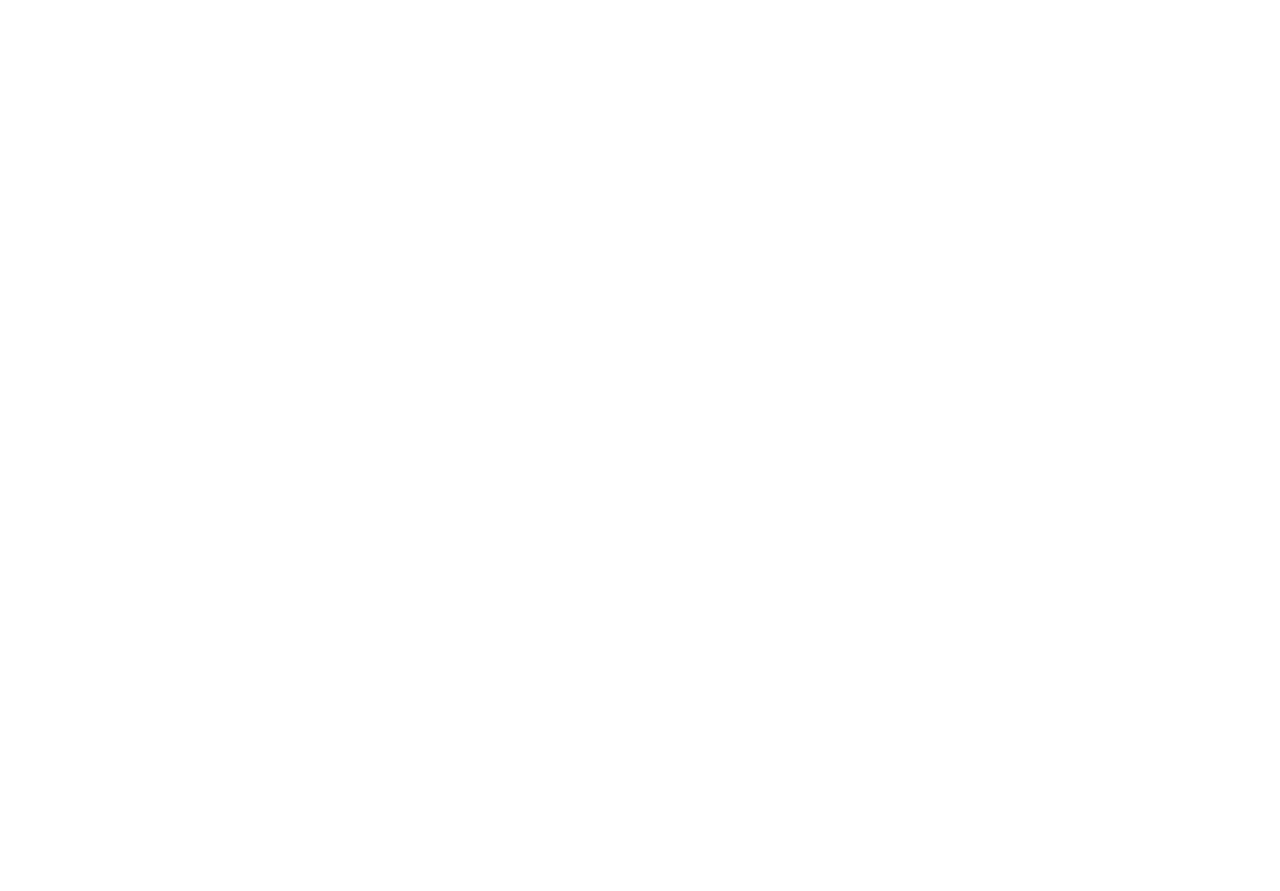
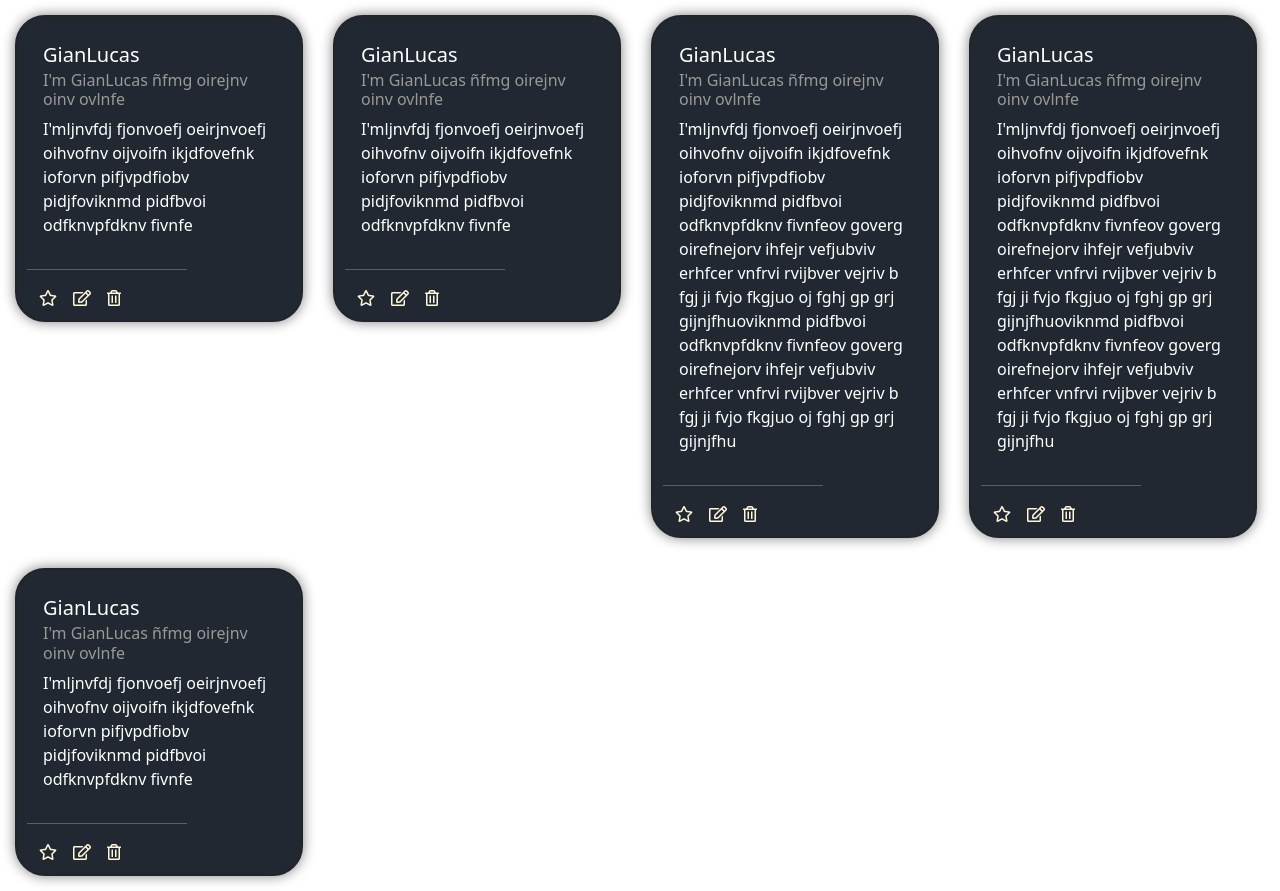
Before and after one commit to CoderVinicius/iron-notes, a React (Create React App) app: page / in a window 1280 px wide. Before the commit the page ends 800 px from the top, so only its background shows below. Built offline with nearby package versions, Linux system fonts and the light colour scheme; no server answers.

Commit message:
GianLucas - AllCard - 03/07

```diff
--- a/package.json
+++ b/package.json
@@ -6,6 +6,7 @@
     "@testing-library/jest-dom": "^5.14.1",
     "@testing-library/react": "^11.2.7",
     "@testing-library/user-event": "^12.8.3",
+    "axios": "^0.21.1",
     "bootstrap": "^5.0.2",
     "react": "^17.0.2",
     "react-dom": "^17.0.2",
--- a/src/components/AllCards.js
+++ b/src/components/AllCards.js
@@ -0,0 +1,57 @@
+import React from "react";
+import GlobalCards from "./GlobalCards";
+import axios from "axios";
+
+class AllCard extends React.Component {
+  state = {
+    cardsNotes: [],
+  };
+
+  componentDidMount = async () => {
+    try {
+      const response = await axios
+        .get("https://ironrest.herokuapp.com/IronNote")
+        .then((response) => {
+          this.setState({ cardsNotes: { ...response.data } });
+        });
+    } catch (err) {
+      console.log(err);
+    }
+  };
+
+  render() {
+      console.log(this.state.cardsNotes)
+    return (
+      <div class="d-flex flex-wrap">
+        <GlobalCards
+          id={this.state.cardsNotes._data}
+          name="GianLucas"
+          description="I'm GianLucas ñfmg oirejnv oinv ovlnfe"
+          myNote="I'mljnvfdj fjonvoefj oeirjnvoefj oihvofnv oijvoifn ikjdfovefnk ioforvn pifjvpdfiobv pidjfoviknmd pidfbvoi odfknvpfdknv fivnfe"
+        />
+        <GlobalCards
+          name="GianLucas"
+          description="I'm GianLucas ñfmg oirejnv oinv ovlnfe"
+          myNote="I'mljnvfdj fjonvoefj oeirjnvoefj oihvofnv oijvoifn ikjdfovefnk ioforvn pifjvpdfiobv pidjfoviknmd pidfbvoi odfknvpfdknv fivnfe"
+        />
+        <GlobalCards
+          name="GianLucas"
+          description="I'm GianLucas ñfmg oirejnv oinv ovlnfe"
+          myNote="I'mljnvfdj fjonvoefj oeirjnvoefj oihvofnv oijvoifn ikjdfovefnk ioforvn pifjvpdfiobv pidjfoviknmd pidfbvoi odfknvpfdknv fivnfeov goverg oirefnejorv ihfejr vefjubviv erhfcer vnfrvi rvijbver vejriv b fgj ji fvjo fkgjuo oj fghj gp grj gijnjfhuoviknmd pidfbvoi odfknvpfdknv fivnfeov goverg oirefnejorv ihfejr vefjubviv erhfcer vnfrvi rvijbver vejriv b fgj ji fvjo fkgjuo oj fghj gp grj gijnjfhu"
+        />
+        <GlobalCards
+          name="GianLucas"
+          description="I'm GianLucas ñfmg oirejnv oinv ovlnfe"
+          myNote="I'mljnvfdj fjonvoefj oeirjnvoefj oihvofnv oijvoifn ikjdfovefnk ioforvn pifjvpdfiobv pidjfoviknmd pidfbvoi odfknvpfdknv fivnfeov goverg oirefnejorv ihfejr vefjubviv erhfcer vnfrvi rvijbver vejriv b fgj ji fvjo fkgjuo oj fghj gp grj gijnjfhuoviknmd pidfbvoi odfknvpfdknv fivnfeov goverg oirefnejorv ihfejr vefjubviv erhfcer vnfrvi rvijbver vejriv b fgj ji fvjo fkgjuo oj fghj gp grj gijnjfhu"
+        />
+        <GlobalCards
+          name="GianLucas"
+          description="I'm GianLucas ñfmg oirejnv oinv ovlnfe"
+          myNote="I'mljnvfdj fjonvoefj oeirjnvoefj oihvofnv oijvoifn ikjdfovefnk ioforvn pifjvpdfiobv pidjfoviknmd pidfbvoi odfknvpfdknv fivnfe"
+        />
+      </div>
+    );
+  }
+}
+
+export default AllCard;
--- /dev/null
+++ b/src/components/App.css
@@ -0,0 +1,16 @@
+
+
+.cardsBorder{
+    display: flex;
+    flex-wrap: wrap;
+    border: 2px solid;
+    padding: 10px;
+    border-radius: 30px;
+    margin: 15px;
+    box-shadow: 0 0 0.8em gray;
+}
+
+.cardsHr{
+    color:white;
+    width: 10rem;
+}
--- a/src/components/App.js
+++ b/src/components/App.js
@@ -1,13 +1,17 @@
 import { BrowserRouter, Route } from "react-router-dom";
 import "bootstrap/dist/css/bootstrap.min.css";
+import './App.css'
 
 
 import Navbar from './Navbar'
+import AllCard from "./AllCards";
 
 function App() {
   return (
-    <div>
+    <div >
       <BrowserRouter>
+
+      <Route path="/" component={AllCard} />
 
       </BrowserRouter>
       </div>
--- a/src/components/GlobalCards.js
+++ b/src/components/GlobalCards.js
@@ -4,20 +4,26 @@
 function GlobalCards(props) {
   return (
     <div id={props.id}>
-      <div className="card" style={{width: "18rem", backgroundColor:"#222831"}}>
+      <div to="/details" >
+      <div className="card cardsBorder" style={{width: "18rem", backgroundColor:"#222831"}}>
         <div className="card-body">
-          <h5 className="card-title">{props.name}</h5>
-          <h6 className="card-subtitle mb-2 text-muted">{props.description}</h6>
-          <p className="card-text">{props.myNote}</p>
+          <h5 className="card-title" style={{color: "white"}}>{props.name}</h5>
+          <h6 className="card-subtitle mb-2" style={{color: "#9a9998"}}>{props.description}</h6>
+          <p className="card-text" style={{color: "white"}}>{props.myNote}</p>
+          </div>
+          <hr className="cardsHr"/>
+          <div className="container">
           <Link to="#" className="card-link">
-          <i class="far fa-star"></i>
+          <i class="far fa-star" style={{color:"cornsilk"}}></i>
+          </Link>
+
+          <Link to="#" className="card-link">
+          <i class="far fa-edit" style={{color:"cornsilk"}}></i>
           </Link>
           <Link to="#" className="card-link">
-          <i class="far fa-edit"></i>
+          <i class="far fa-trash-alt" style={{color:"cornsilk"}}></i>
           </Link>
-          <Link to="#" className="card-link">
-          <i class="far fa-trash-alt"></i>
-          </Link>
+          </div>
         </div>
       </div>
     </div>
```
Also changed, not shown: 1 other file (tests, documents, lock files or other folders).
